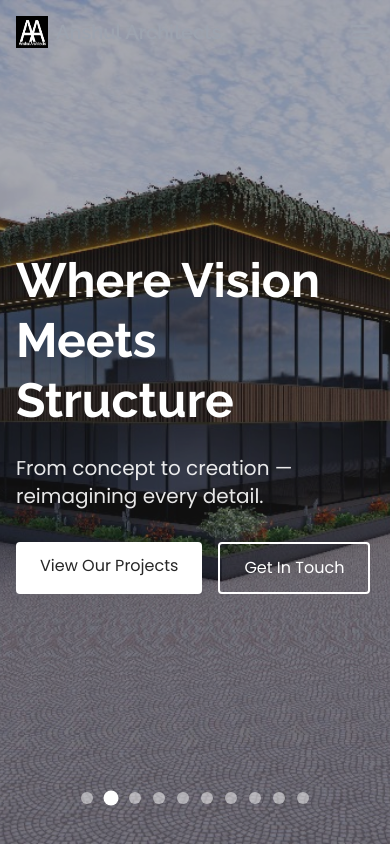
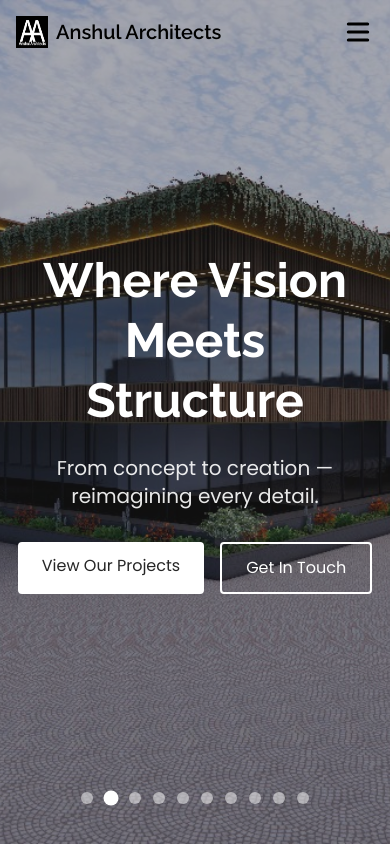
Before and after one commit to GauriSinghal256/Architect, a React (Vite) app: page / in a window 390 px wide. Shown: the top 846 px of the page. Built offline with nearby package versions, Linux system fonts and the light colour scheme.

Commit message:
final changes

```diff
--- a/src/components/home/FeaturedProjects.jsx
+++ b/src/components/home/FeaturedProjects.jsx
@@ -1,36 +1,34 @@
-import React from 'react';
-import { motion } from 'framer-motion';
-import SectionTitle from '../ui/SectionTitle';
+import React from "react";
+import { motion } from "framer-motion";
+import SectionTitle from "../ui/SectionTitle";
 
 const projects = [
   {
     id: 1,
-		title: 'Architecture Designing',
+    title: "Architecture Designing",
     description:
-			'This architecture and interior design combines clean lines and warm textures, reflecting a balance of innovation and tradition.',
-		image:
-			'/homepage/project1.jpg',
-		category: '',
-		location: '',
+      "This architecture and interior design project combines clean lines, warm textures, and open spaces, reflecting a balanced approach to modern innovation and timeless tradition. From the initial concept to final execution, every element is crafted to elevate comfort, functionality, and aesthetic appeal.",
+    image: "/homepage/project1.jpg",
+    category: "",
+    location: "",
   },
   {
     id: 2,
-		title: 'Modern Hospital Facility',
-		description: 'A state-of-the-art healthcare center thoughtfully designed for patient comfort, staff efficiency, and long-term sustainability.',
-		image:
-			'/homepage/project2.jpeg',
-		category: '',
-		location: '',
+    title: "Modern Hospital Facility",
+    description:
+      "A state-of-the-art healthcare center thoughtfully designed for patient comfort, staff efficiency, and long-term sustainability. The facility integrates advanced medical technology with welcoming interiors, ensuring a healing environment that prioritizes care, safety, and operational excellence.",
+    image: "/homepage/project2.jpeg",
+    category: "",
+    location: "",
   },
   {
     id: 3,
-		title: 'Innovative Institutional Design',
+    title: "Innovative Institutional Design",
     description:
-			'Crafting institutional spaces that prioritize adaptability, sustainability, and user well-being for educational and civic communities.',
-		image:
-			'/homepage/project3.jpeg',
-		category: '',
-		location: '',
+      "Crafting institutional spaces that prioritize adaptability, sustainability, and user well-being for educational and civic communities. This design approach fosters collaborative learning, flexible usage, and eco-friendly solutions, creating inspiring environments that serve communities for generations.",
+    image: "/homepage/project3.jpeg",
+    category: "",
+    location: "",
   },
 ];
 
@@ -53,7 +51,7 @@ const FeaturedProjects = () => {
               viewport={{ once: true }}
               transition={{ duration: 0.8, delay: index * 0.2 }}
               className={`flex flex-col ${
-								index % 2 === 0 ? 'lg:flex-row' : 'lg:flex-row-reverse'
+                index % 2 === 0 ? "lg:flex-row" : "lg:flex-row-reverse"
               } gap-12 items-center`}
             >
               <div className="w-full lg:w-2/3 overflow-hidden rounded-2xl">
@@ -75,9 +73,13 @@ const FeaturedProjects = () => {
                 <p className="text-lg text-primary-600 mb-6">
                   {project.description}
                 </p>
-								<div className="flex items-center justify-between">
-									<span className="text-primary-500">{project.location}</span>
-								</div>
+                <a
+                  href="/projects"
+                  className="inline-flex items-center gap-2 text-primary-800 hover:underline transition-colors text-base font-medium"
+                >
+                  View Projects
+                  <span>→</span>
+                </a>
               </div>
             </motion.div>
           ))}
--- a/src/components/home/Hero.jsx
+++ b/src/components/home/Hero.jsx
@@ -1,6 +1,6 @@
-import React, { useState, useEffect } from 'react';
-import { Link } from 'react-router-dom';
-import { motion, AnimatePresence } from 'framer-motion';
+import React, { useState, useEffect } from "react";
+import { Link } from "react-router-dom";
+import { motion, AnimatePresence } from "framer-motion";
 import m6 from "../../assets/project1/m6.jpeg";
 import m7 from "../../assets/project4/m5.png";
 import m8 from "../../assets/project1/m3.jpeg";
@@ -10,25 +10,25 @@ const processSteps = [
     number: "01",
     title: "Visit our office",
     description: "",
-    image: "image.png"
+    image: "image.png",
   },
   {
     number: "02",
     title: "Preliminary discussion and conceptual design",
     description: "",
-    image: "bg-2.jpg"
+    image: "bg-2.jpg",
   },
   {
     number: "03",
     title: "Begin The Detailed Designing Process",
     description: "",
-    image: "bg-4.jpg"
+    image: "bg-4.jpg",
   },
   {
     number: "04",
     title: "Project Execution",
     description: "",
-    image: "bg-5.jpg"
+    image: "bg-5.jpg",
   },
 ];
 
@@ -36,20 +36,20 @@ const heroSlides = [
   {
     id: 9,
     image: m6,
-    title: 'Designing Dreams, Building Realities',
-    subtitle: 'Turning your vision into living form.'
+    title: "Designing Dreams, Building Realities",
+    subtitle: "Turning your vision into living form.",
   },
   {
     id: 1,
-    image: '/homepage/project3.jpeg',
-    title: 'Where Vision Meets Structure',
-    subtitle: 'From concept to creation — reimagining every detail.'
+    image: "/homepage/project3.jpeg",
+    title: "Where Vision Meets Structure",
+    subtitle: "From concept to creation — reimagining every detail.",
   },
   {
     id: 10,
     image: m7,
-    title: 'Timeless Designs, Modern Institutions',
-    subtitle: 'Elevating institutional designs with iconic spaces.'
+    title: "Timeless Designs, Modern Institutions",
+    subtitle: "Elevating institutional designs with iconic spaces.",
   },
   // {
   //   id: 4,
@@ -71,48 +71,47 @@ const heroSlides = [
   // },
   {
     id: 2,
-    image: '/homepage/hero1.jpeg',
-    title: 'Where Ideas Take Shape',
-    subtitle: 'Transforming concepts into stunning realities.'
+    image: "/homepage/hero1.jpeg",
+    title: "Where Ideas Take Shape",
+    subtitle: "Transforming concepts into stunning realities.",
   },
   {
     id: 3,
-    image: '/homepage/hero6.jpeg',
-    title: 'Crafting Iconic Landmarks',
-    subtitle: 'Building spaces that stand the test of time.'
+    image: "/homepage/hero6.jpeg",
+    title: "Crafting Iconic Landmarks",
+    subtitle: "Building spaces that stand the test of time.",
   },
   {
     id: 4,
     image: m8,
-    title: 'Design with Purpose and Passion',
-    subtitle: 'Merging creativity with practical solutions.'
+    title: "Design with Purpose and Passion",
+    subtitle: "Merging creativity with practical solutions.",
   },
   {
     id: 5,
-    image: '/homepage/hero8.jpeg',
-    title: 'Elevating Everyday Spaces',
-    subtitle: 'Making ordinary places truly remarkable.'
+    image: "/homepage/hero8.jpeg",
+    title: "Elevating Everyday Spaces",
+    subtitle: "Making ordinary places truly remarkable.",
   },
   {
     id: 6,
-    image: '/homepage/hero9.jpeg',
-    title: 'Inspired by Innovation',
-    subtitle: 'Leading design trends with visionary thinking.'
+    image: "/homepage/hero9.jpeg",
+    title: "Inspired by Innovation",
+    subtitle: "Leading design trends with visionary thinking.",
   },
   {
     id: 7,
-    image: '/homepage/hero10.jpeg',
-    title: 'Your Vision, Our Expertise',
-    subtitle: 'Partnering with you to build extraordinary spaces.'
+    image: "/homepage/hero10.jpeg",
+    title: "Your Vision, Our Expertise",
+    subtitle: "Partnering with you to build extraordinary spaces.",
   },
   {
     id: 8,
-    image: '/homepage/hero11.jpeg',
-    title: 'Building a Better Tomorrow',
-    subtitle: 'Sustainable architecture for future generations.'
-  }
+    image: "/homepage/hero11.jpeg",
+    title: "Building a Better Tomorrow",
+    subtitle: "Sustainable architecture for future generations.",
+  },
 ];
-
 
 const Hero = () => {
   const [currentSlide, setCurrentSlide] = useState(0);
@@ -146,7 +145,6 @@ const Hero = () => {
           </motion.div>
         </AnimatePresence>
 
-
         {/* Content */}
         <div className="absolute inset-0 z-20 flex items-center">
           <div className="container-custom">
@@ -156,13 +154,14 @@ const Hero = () => {
               transition={{ duration: 0.8, delay: 0.5 }}
               className="max-w-4xl"
             >
-              <h1 className="text-5xl md:text-7xl font-heading font-bold text-white mb-6 leading-tight">
+              <h1 className="text-5xl md:text-7xl font-heading font-bold text-white mb-6 leading-tight text-center sm:text-left">
                 {heroSlides[currentSlide].title}
               </h1>
-              <p className="text-xl md:text-2xl text-white/90 mb-8 max-w-2xl">
+              <p className="text-xl md:text-2xl text-white/90 mb-8 max-w-2xl text-center sm:text-left">
                 {heroSlides[currentSlide].subtitle}
               </p>
-              <div className="flex flex-wrap gap-4">
+
+              <div className="flex flex-wrap gap-4 justify-center sm:justify-start">
                 <Link
                   to="/projects"
                   className="btn bg-white text-primary-800 hover:bg-primary-50 hover:text-primary-900 transition-all duration-300"
@@ -187,7 +186,7 @@ const Hero = () => {
               key={index}
               onClick={() => setCurrentSlide(index)}
               className={`w-3 h-3 rounded-full transition-all duration-300 ${
-                currentSlide === index ? 'bg-white scale-125' : 'bg-white/50'
+                currentSlide === index ? "bg-white scale-125" : "bg-white/50"
               }`}
               aria-label={`Go to slide ${index + 1}`}
             />
@@ -216,14 +215,14 @@ const Hero = () => {
         transition={{ duration: 0.8, ease: "easeOut" }}
         className="flex flex-col items-center justify-center p-6 max-w-3xl mx-auto"
       >
-      <h1 className="text-5xl font-extrabold text-gray-900 text-center leading-tight mb-6 tracking-wide">
+        <h1 className="text-4xl sm:text-5xl font-extrabold text-gray-900 text-center leading-tight mb-6 tracking-wide">
           4 Easy Steps to Get <br />
           Architecture Design in Kurukshetra
         </h1>
 
         <p className="text-lg text-gray-700 text-center max-w-xl leading-relaxed">
-        The final design of your space varies from one layout to another.
-        The shape of individual spaces also determines the space for cabinets,
+          The final design of your space varies from one layout to another. The
+          shape of individual spaces also determines the space for cabinets,
           countertops, and accessories.
         </p>
       </motion.div>
@@ -238,37 +237,45 @@ const Hero = () => {
                 viewport={{ once: true }}
                 transition={{ duration: 0.5, delay: index * 0.1 }}
                 whileHover={{
-                height: '90vh',
-                width: '110%',
+                  height: "90vh",
+                  width: "110%",
                   zIndex: 10,
-                position: 'relative',
-                transition: { duration: 0.4, ease: 'easeInOut' },
+                  position: "relative",
+                  transition: { duration: 0.4, ease: "easeInOut" },
                 }}
                 className="relative bg-gray-500 text-white p-8 rounded-2xl overflow-hidden group h-[600px] w-full shadow-lg transition-all duration-300"
-              style={{ display: 'flex', flexDirection: 'column' }}
+                style={{ display: "flex", flexDirection: "column" }}
               >
                 <div className="absolute inset-0 opacity-60 group-hover:opacity-90 group-hover:brightness-150 group-hover:contrast-120 transition-all duration-500">
                   <img
                     src={step.image}
                     alt={step.title}
                     className="w-full h-full object-cover rounded-2xl"
-                  style={{ height: '600px', width: '100%', objectFit: 'cover' }}
+                    style={{
+                      height: "600px",
+                      width: "100%",
+                      objectFit: "cover",
+                    }}
                   />
                 </div>
                 <div className="relative z-10 flex flex-col h-full">
                   <span className="absolute -top-6 -left-2 text-[140px] font-heading font-bold text-white opacity-15 select-none">
                     {step.number}
                   </span>
-                <h3 className="text-3xl font-heading font-semibold mt-12 mb-4 leading-tight">{step.title}</h3>
+                  <h3 className="text-3xl font-heading font-semibold mt-12 mb-4 leading-tight">
+                    {step.title}
+                  </h3>
                   {step.description && (
-                  <p className="text-white text-opacity-90 text-lg mb-6">{step.description}</p>
+                    <p className="text-white text-opacity-90 text-lg mb-6">
+                      {step.description}
+                    </p>
                   )}
                   <div className="mt-auto">
                     <a
-                    href="#"
+                      href="/contact"
                       className="inline-block text-white text-lg font-semibold underline opacity-0 group-hover:opacity-100 transition-opacity duration-300"
                     >
-                    Read More →
+                      Get in Touch →
                     </a>
                   </div>
                 </div>
@@ -278,7 +285,6 @@ const Hero = () => {
           </div>
         </div>
       </div>
-
     </section>
   );
 };
--- a/src/components/navigation/Navbar.jsx
+++ b/src/components/navigation/Navbar.jsx
@@ -47,7 +47,7 @@ const Navbar = () => {
         {/* Logo */}
         <Link to="/" className="flex items-center space-x-2">
           <img className='h-8 w-8' src="/AA.png" alt="Anshul Architects Logo" />
-          <span className="text-xl font-heading font-semibold text-gray-400">Anshul Architects</span>
+          <span className="text-xl font-heading font-semibold text-black">Anshul Architects</span>
         </Link>
 
         {/* Desktop Navigation */}
@@ -57,8 +57,8 @@ const Navbar = () => {
               key={link.name}
               to={link.path}
               className={({ isActive }) =>
-                `relative font-medium transition-colors hover:text-primary-300 ${
-                  isActive ? 'text-primary-400' : 'text-gray-400'
+                `relative font-medium transition-colors hover:text-amber-200 ${
+                  isActive ? 'text-amber-600' : 'text-black'
                 }`
               }
             >
@@ -85,11 +85,11 @@ const Navbar = () => {
 
         {/* Mobile Menu Button */}
         <button
-          className="md:hidden text-gray-400 focus:outline-none"
+          className="md:hidden text-black focus:outline-none"
           onClick={() => setIsOpen(!isOpen)}
           aria-label={isOpen ? 'Close menu' : 'Open menu'}
         >
-          {isOpen ? <HiX size={24} /> : <HiMenu size={24} />}
+          {isOpen ? <HiX size={24} /> : <HiMenu size={32} />}
         </button>
       </div>
 
@@ -110,7 +110,7 @@ const Navbar = () => {
                   to={link.path}
                   className={({ isActive }) =>
                     `p-2 font-medium ${
-                      isActive ? 'text-primary-600 bg-primary-50 rounded' : 'text-gray-500'
+                      isActive ? 'text-amber-600 bg-primary-50 rounded' : 'text-black'
                     }`
                   }
                 >
--- a/src/pages/About.jsx
+++ b/src/pages/About.jsx
@@ -177,7 +177,7 @@ const About = () => {
 									}}
 									className="bg-white p-8 rounded-lg shadow-md h-full transition-all duration-300"
 								>
-									<div className="text-primary-800 mb-4">
+									<div className="flex justify-center text-primary-800 mb-4">
 										<motion.div
 											whileHover={{ rotate: 10 }}
 											transition={{ type: "spring" }}
@@ -185,10 +185,10 @@ const About = () => {
 											{item.icon}
 										</motion.div>
 									</div>
-									<h3 className="text-xl font-heading font-semibold mb-3">
+									<h3 className="text-xl font-heading font-semibold mb-3 text-center">
 										{item.title}
 									</h3>
-									<p className="text-primary-600">{item.desc}</p>
+									<p className="text-primary-600 text-center">{item.desc}</p>
 								</motion.div>
 							</AnimatedSection>
 						))}
```
Also changed, not shown: src/pages/Contact.jsx (+14 -14 lines), src/pages/Projects.jsx (+8 -4 lines). Lines whose indentation alone changed are shown as unchanged.
